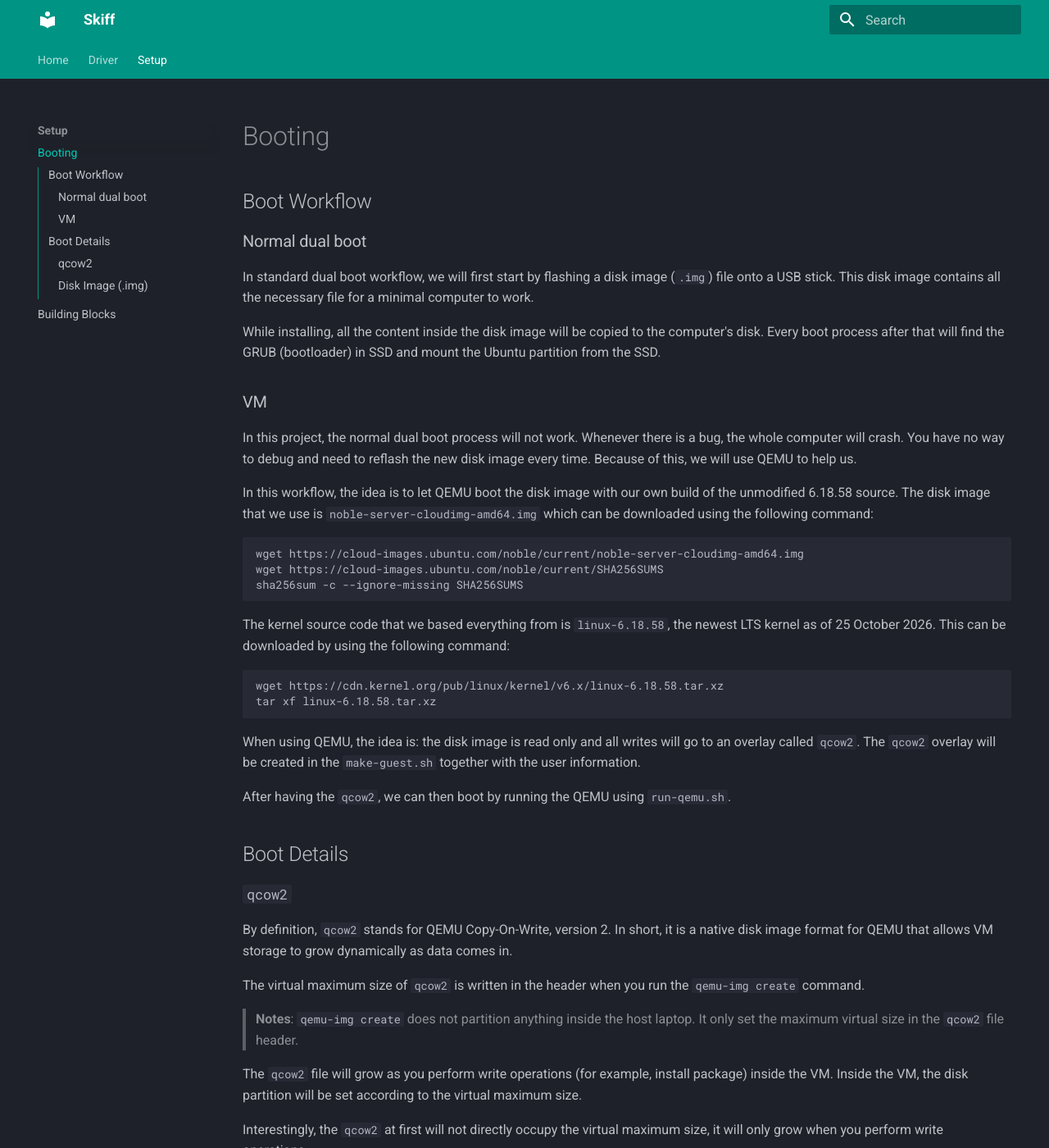
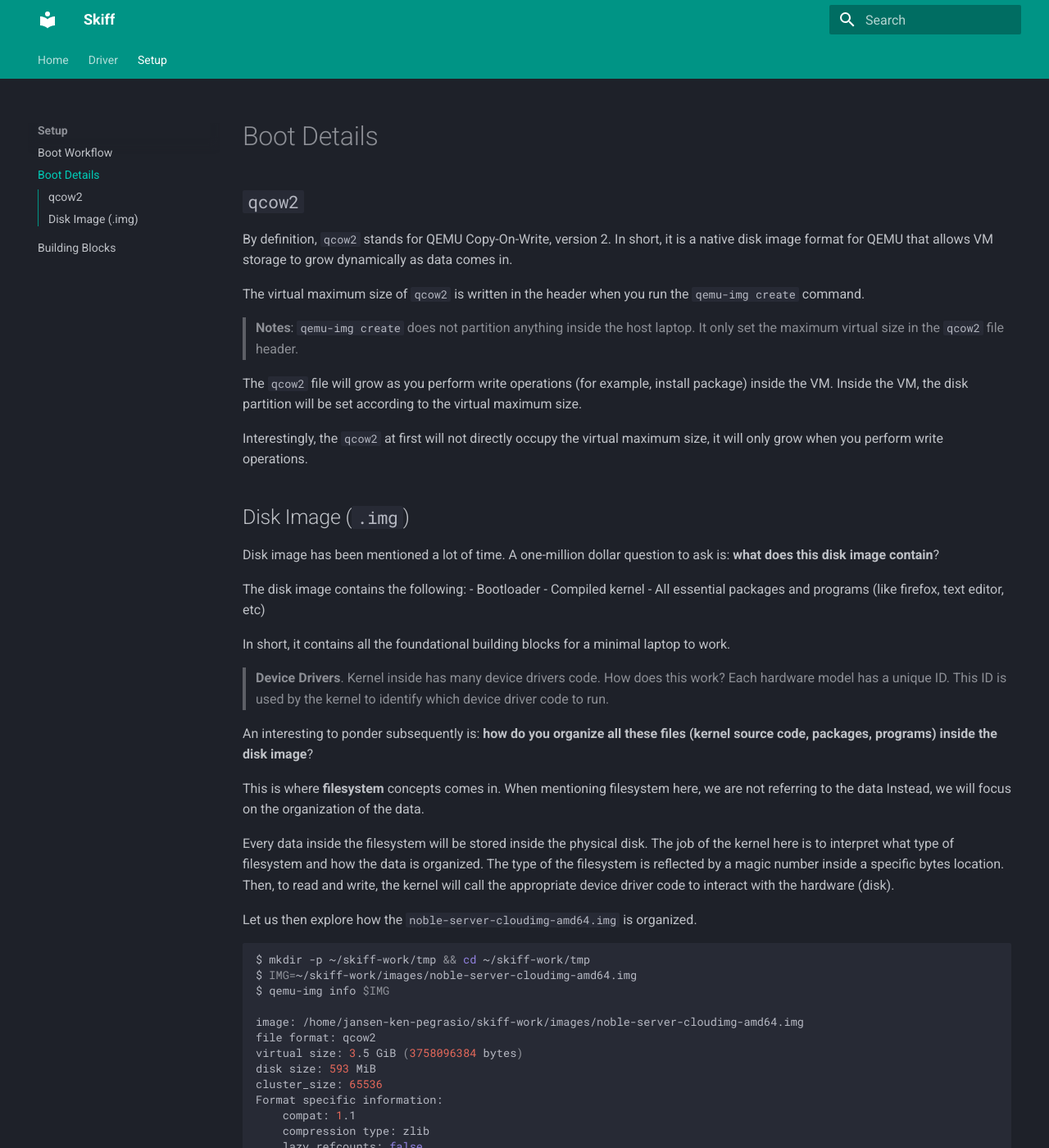
Before and after one commit to kenpegrasio/skiff, an MkDocs documentation site: the page built from docs/setup/02_boot-details.md, in a window 1280 px wide and 1400 px high. Shown: the whole window at 82% size. Built offline with MkDocs 1.6.1 and Material for MkDocs 9.7.7, drawn with Linux system fonts in a browser that asks for light colours.

Commit message:
refactor: docs

````diff
--- a/docs/setup/01_booting.md
+++ b/docs/setup/02_boot-details.md
@@ -1,39 +1,6 @@
-# Booting
+# Boot Details
 
-## Boot Workflow
-
-### Normal dual boot
-
-In standard dual boot workflow, we will first start by flashing a disk image (`.img`) file onto a USB stick. This disk image contains all the necessary file for a minimal computer to work.
-
-While installing, all the content inside the disk image will be copied to the computer's disk. Every boot process after that will find the GRUB (bootloader) in SSD and mount the Ubuntu partition from the SSD.
-
-### VM
-
-In this project, the normal dual boot process will not work. Whenever there is a bug, the whole computer will crash. You have no way to debug and need to reflash the new disk image every time. Because of this, we will use QEMU to help us.
-
-In this workflow, the idea is to let QEMU boot the disk image with our own build of the unmodified 6.18.58 source. The disk image that we use is `noble-server-cloudimg-amd64.img` which can be downloaded using the following command:
-
-```bash
-wget https://cloud-images.ubuntu.com/noble/current/noble-server-cloudimg-amd64.img
-wget https://cloud-images.ubuntu.com/noble/current/SHA256SUMS
-sha256sum -c --ignore-missing SHA256SUMS
-```
-
-The kernel source code that we based everything from is `linux-6.18.58`, the newest LTS kernel as of 25 October 2026. This can be downloaded by using the following command:
-
-```bash
-wget https://cdn.kernel.org/pub/linux/kernel/v6.x/linux-6.18.58.tar.xz
-tar xf linux-6.18.58.tar.xz
-```
-
-When using QEMU, the idea is: the disk image is read only and all writes will go to an overlay called `qcow2`. The `qcow2` overlay will be created in the `make-guest.sh` together with the user information.
-
-After having the `qcow2`, we can then boot by running the QEMU using `run-qemu.sh`.
-
-## Boot Details
-
-### `qcow2`
+## `qcow2`
 
 By definition, `qcow2` stands for QEMU Copy-On-Write, version 2. In short, it is a native disk image format for QEMU that allows VM storage to grow dynamically as data comes in.
 
@@ -45,7 +12,7 @@ The `qcow2` file will grow as you perform write operations (for example, install
 
 Interestingly, the `qcow2` at first will not directly occupy the virtual maximum size, it will only grow when you perform write operations.
 
-### Disk Image (`.img`)
+## Disk Image (`.img`)
 
 Disk image has been mentioned a lot of time. A one-million dollar question to ask is: **what does this disk image contain**?
 
````
Also changed, not shown: docs/setup/01_boot-workflow.md (added, +30 -0 lines), docs/driver/01_hello-world.md (renamed from docs/driver/01_hello_world.md), docs/setup/03_building-blocks.md (renamed from docs/setup/02_building-blocks.md).
